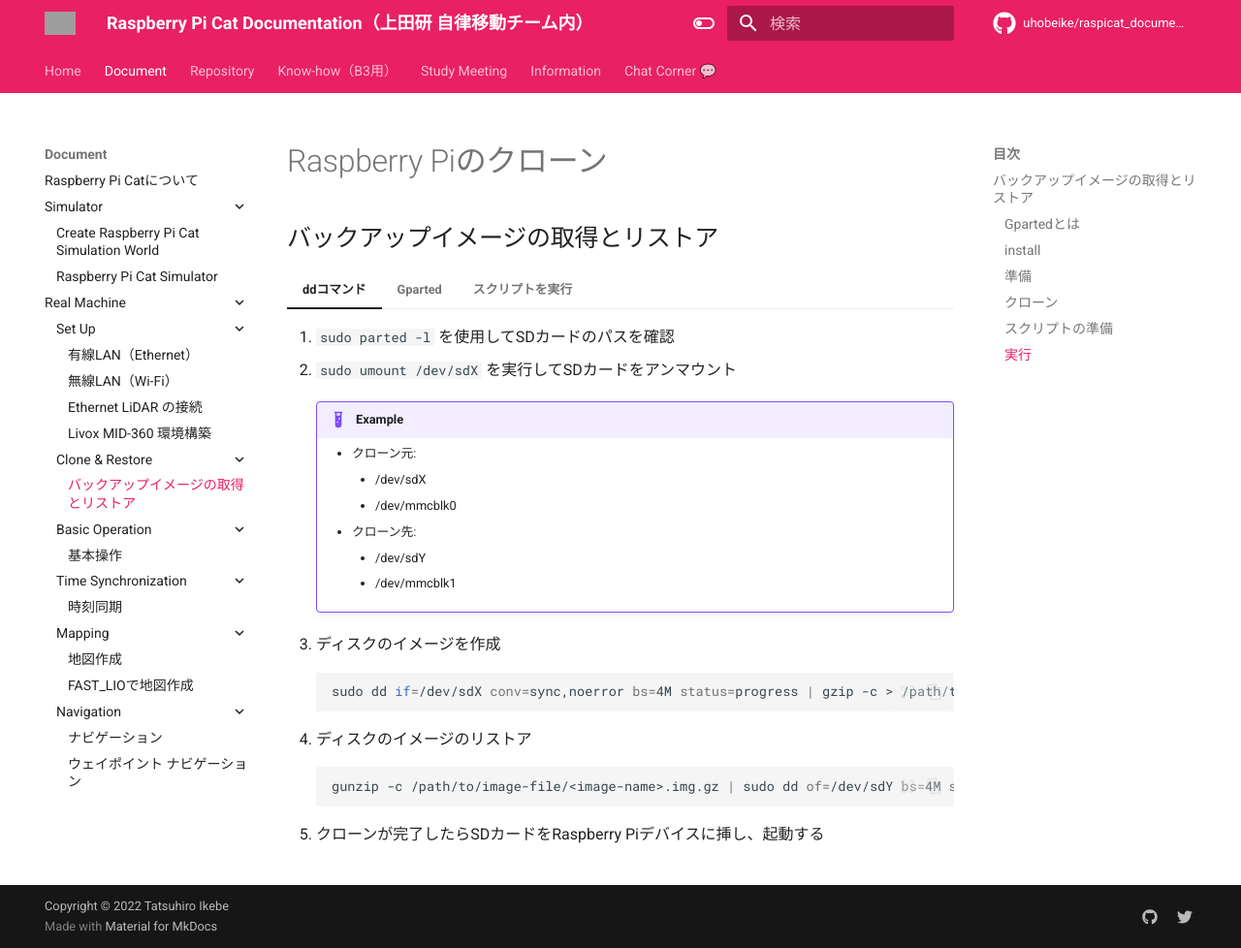
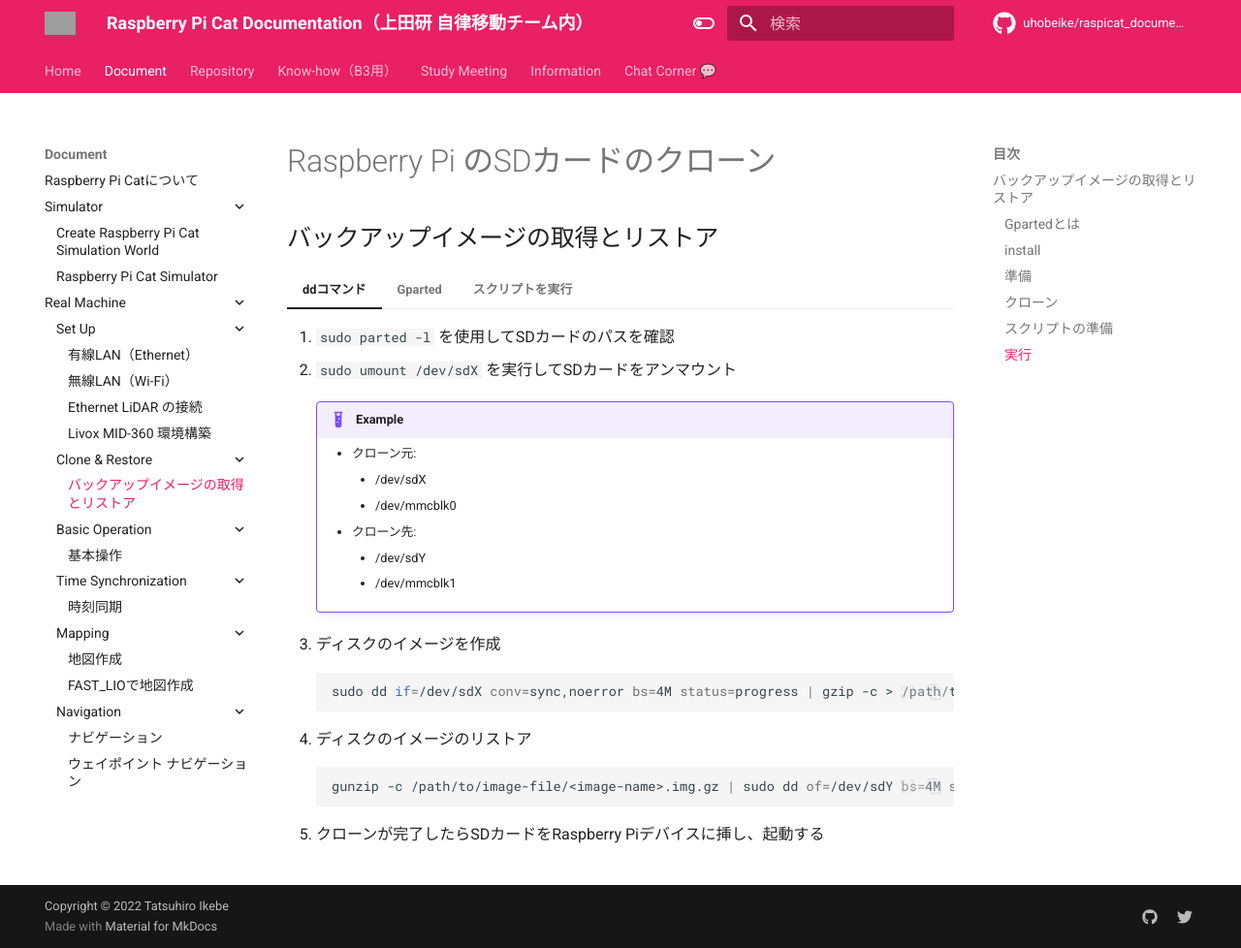
Before and after one commit to CIT-Autonomous-Robot-Lab/raspicat_documentation, an MkDocs documentation site: the page built from docs/document/real_machine/clone_restore.md, in a window 1280 px wide and 978 px high. Shown: the whole window at 97% size. Built offline with MkDocs 1.6.1 and Material for MkDocs 9.7.7, drawn with Linux system fonts in a browser that asks for light colours; comment, search, counter and statistics services are not loaded; grey boxes are pictures that could not be loaded.

Commit message:
Fix title and sammary of clone_restore.md

```diff
--- a/docs/document/real_machine/clone_restore.md
+++ b/docs/document/real_machine/clone_restore.md
@@ -1,12 +1,12 @@
 ---
 title: クローン
-summary: Raspberry Pi のバックアップとリストア
+summary: Raspberry Pi のSDカードのバックアップとリストア
 authors:
     - Ikuo Shige
 date: 2023-10-17
 ---
 
-# Raspberry Piのクローン
+# Raspberry Pi のSDカードのクローン
 
 ## バックアップイメージの取得とリストア
 
```
